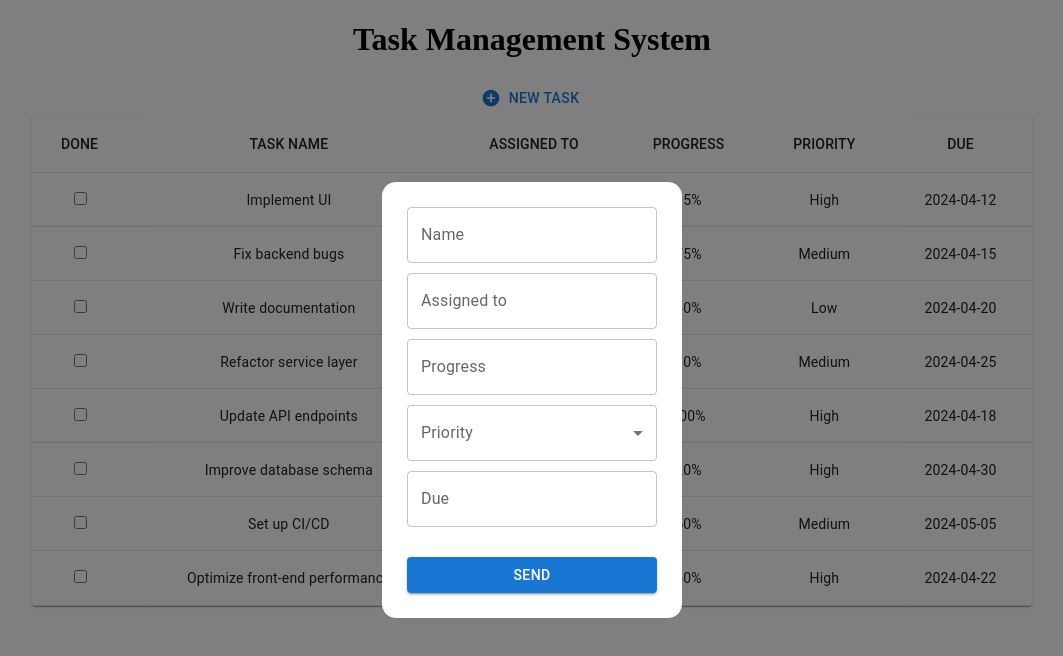
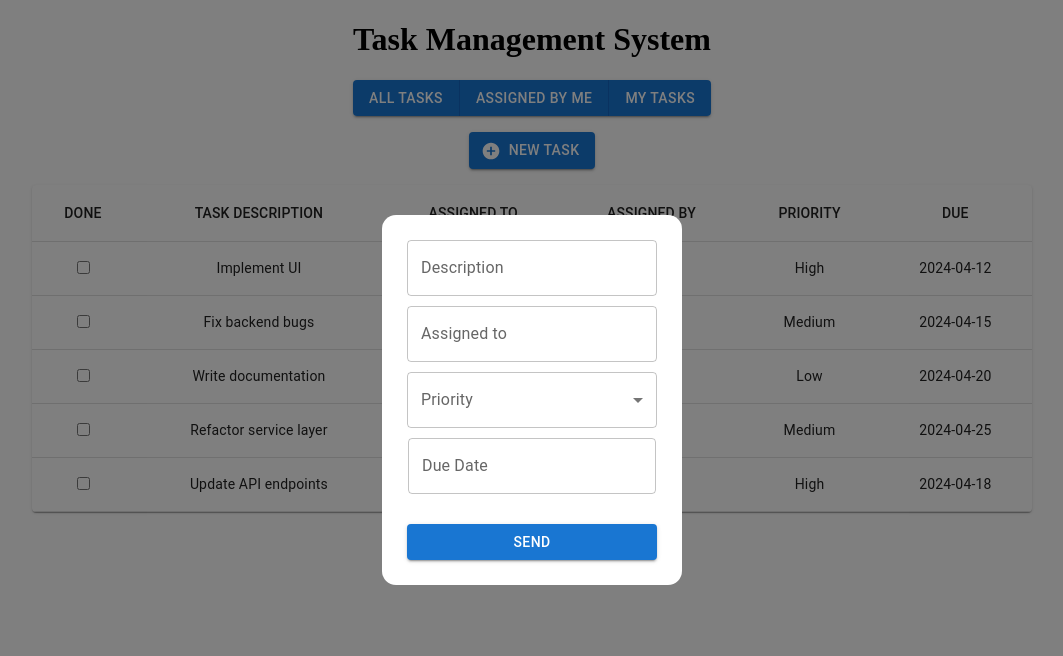
Before and after one commit to VelikanovDev/Task-Management-System, a React (Create React App) app: page / in a window 1280 px wide. Both pictures are taken after a click on the button "NEW TASK". Shown: the top 656 px of the page, without its empty margins (108-1171 px from the left). Built offline with nearby package versions, Linux system fonts and the light colour scheme.

Commit message:
add assignedBy instead of progress, add calendar to due input

```diff
--- a/src/App.js
+++ b/src/App.js
@@ -4,7 +4,7 @@ import MyModal from "./components/UI/modal/MyModal";
 import TaskForm from "./components/TaskForm";
 import * as React from "react";
 import {useState} from "react";
-import {Button} from "@mui/material";
+import {Box, Button, ButtonGroup} from "@mui/material";
 import AddCircleIcon from "@mui/icons-material/AddCircle";
 
 function App() {
@@ -14,101 +14,105 @@ function App() {
         {
             "id": "1",
             "isDone": true,
-            "name": "Implement UI",
+            "description": "Implement UI",
             "assignedTo": "Alice",
-            "progress": "95%",
+            "assignedBy": "Bob",
             "priority": "High",
             "due": "2024-04-12"
         },
         {
             "id": "2",
             "isDone": false,
-            "name": "Fix backend bugs",
+            "description": "Fix backend bugs",
             "assignedTo": "Bob",
-            "progress": "75%",
+            "assignedBy": "Alice",
             "priority": "Medium",
             "due": "2024-04-15"
         },
         {
             "id": "3",
             "isDone": false,
-            "name": "Write documentation",
+            "description": "Write documentation",
             "assignedTo": "Charlie",
-            "progress": "40%",
+            "assignedBy": "Alice",
             "priority": "Low",
             "due": "2024-04-20"
         },
         {
             "id": "4",
             "isDone": false,
-            "name": "Refactor service layer",
+            "description": "Refactor service layer",
             "assignedTo": "Dana",
-            "progress": "30%",
+            "assignedBy": "Alice",
             "priority": "Medium",
             "due": "2024-04-25"
         },
         {
             "id": "5",
             "isDone": true,
-            "name": "Update API endpoints",
+            "description": "Update API endpoints",
             "assignedTo": "Evan",
-            "progress": "100%",
+            "assignedBy": "Alice",
             "priority": "High",
             "due": "2024-04-18"
-        },
-        {
-            "id": "6",
-            "isDone": false,
-            "name": "Improve database schema",
-            "assignedTo": "Fiona",
-            "progress": "20%",
-            "priority": "High",
-            "due": "2024-04-30"
-        },
-        {
-            "id": "7",
-            "isDone": false,
-            "name": "Set up CI/CD",
-            "assignedTo": "George",
-            "progress": "50%",
-            "priority": "Medium",
-            "due": "2024-05-05"
-        },
-        {
-            "id": "8",
-            "isDone": true,
-            "name": "Optimize front-end performance",
-            "assignedTo": "Hilda",
-            "progress": "60%",
-            "priority": "High",
-            "due": "2024-04-22"
         }
-    ])
+    ]);
+    const [filter, setFilter] = useState('all'); // 'all', 'assignedByMe', 'myTasks'
+
+    const filteredData = () => {
+        if (filter === 'all') {
+            return data;
+        } else if (filter === 'assignedByMe') {
+            // Assuming tasks not assigned to Alice are assigned by Alice
+            return data.filter(task => task.assignedTo !== "Alice");
+        } else if (filter === 'myTasks') {
+            return data.filter(task => task.assignedTo === "Alice");
+        }
+    };
 
     const handleCreateTask = (newTask) => {
         setData((prevData) => {
             return [...prevData, newTask];
         });
-    }
+
+        setModalVisible(false);
+    };
+
+    const handleEditTask = (id) => {
+        const task = data.find(t => t.id === id);
+        setSelectedTask(task);
+        setModalVisible(true);
+    };
+
+    const handleDeleteTask = (id) => {
+        setData(data.filter(task => task.id !== id));
+    };
 
     return (
         <div className="App">
             <h1>Task Management System</h1>
+            <ButtonGroup variant="contained">
+                <Button variant="contained" onClick={() => setFilter('all')}>All Tasks</Button>
+                <Button variant="contained" onClick={() => setFilter('assignedByMe')}>Assigned By Me</Button>
+                <Button variant="contained" onClick={() => setFilter('myTasks')}>My Tasks</Button>
+            </ButtonGroup>
             <MyModal visible={modalVisible} setVisible={setModalVisible}>
                 <TaskForm create={handleCreateTask}/>
             </MyModal>
+            <Box mt={2} mb={2}>
                 <Button
+                    variant="contained"
                     startIcon={<AddCircleIcon />}
                     onClick={() => {
                         setSelectedTask(null);
                         setModalVisible(true);
-                    }
-                }
+                    }}
                 >
                     New Task
                 </Button>
+            </Box>
             <header>
-                <TaskTable tasks={data} />
+                <TaskTable tasks={filteredData()} filter={filter} />
             </header>
         </div>
     );
--- a/src/components/TaskForm.jsx
+++ b/src/components/TaskForm.jsx
@@ -1,15 +1,19 @@
 import React, {useEffect, useState} from 'react';
 import {Button, FormControl, InputLabel, MenuItem, Select, TextField} from "@mui/material";
+import { AdapterDayjs } from '@mui/x-date-pickers/AdapterDayjs';
+import { LocalizationProvider } from '@mui/x-date-pickers/LocalizationProvider';
+import { DatePicker } from '@mui/x-date-pickers/DatePicker';
+import dayjs from 'dayjs';
 
 const TaskForm = ({ create, update, task }) => {
     const initialTaskState = {
         id: '',
-        name: '',
+        description: '',
         isDone: false,
         assignedTo: "",
-        progress: "",
+        assignedBy: "",
         priority: "",
-        due: ""
+        due: null
     }
 
     const [newTask, setNewTask] = useState(initialTaskState);
@@ -18,7 +22,7 @@ const TaskForm = ({ create, update, task }) => {
     useEffect(() => {
         if (task) {
             setNewTask({
-                name: task.name,
+                description: task.description,
                 assignedTo: task.assignedTo,
                 progress: task.progress,
                 priority: task.priority,
@@ -27,10 +31,15 @@ const TaskForm = ({ create, update, task }) => {
         }
     }, [task]);
 
+    const handleDateChange = (newDate) => {
+        const formattedDate = newDate ? dayjs(newDate).format('YYYY-MM-DD') : null;
+        setNewTask({ ...newTask, due: formattedDate });
+    };
+
     const createOrUpdateTask = (e) => {
         e.preventDefault();
 
-        if (!newTask.name || !newTask.assignedTo || !newTask.progress || !newTask.priority || !newTask.due) {
+        if (!newTask.description || !newTask.assignedTo || !newTask.priority || !newTask.due) {
             setInputError(true);
             return;
         }
@@ -38,9 +47,9 @@ const TaskForm = ({ create, update, task }) => {
         const updatedTask = {
             id: 99,
             isDone: false,
-            name: newTask.name,
+            description: newTask.description,
             assignedTo: newTask.assignedTo,
-            progress: newTask.progress,
+            assignedBy: "Alice",
             priority: newTask.priority,
             due: newTask.due
         };
@@ -56,15 +65,16 @@ const TaskForm = ({ create, update, task }) => {
     };
 
     return (
+        <LocalizationProvider dateAdapter={AdapterDayjs}>
             <form onSubmit={createOrUpdateTask} style={{ display: 'flex', flexDirection: 'column' }}>
                 {inputError && <div style={{ color: 'red', marginBottom: '10px' }}>Please fill in all fields to add a task</div>}
                 <div style={{ marginBottom: '10px' }}>
                     <TextField
-                    id="task-name"
-                    label="Name"
+                        id="task-description"
+                        label="Description"
                         variant="outlined"
-                    value={newTask.name}
-                    onChange={(e) => setNewTask({ ...newTask, name: e.target.value })}
+                        value={newTask.description}
+                        onChange={(e) => setNewTask({ ...newTask, description: e.target.value })}
                         fullWidth
                     />
                 </div>
@@ -79,16 +89,6 @@ const TaskForm = ({ create, update, task }) => {
                     />
                 </div>
                 <div style={{ marginBottom: '10px' }}>
-                <TextField
-                    id="task-progress"
-                    label="Progress"
-                    variant="outlined"
-                    value={newTask.progress}
-                    onChange={(e) => setNewTask({ ...newTask, progress: e.target.value })}
-                    fullWidth
-                />
-            </div>
-            <div style={{ marginBottom: '10px' }}>
                     <FormControl variant="outlined" fullWidth>
                         <InputLabel id="demo-simple-select-outlined-label">Priority</InputLabel>
                         <Select
@@ -98,27 +98,25 @@ const TaskForm = ({ create, update, task }) => {
                             onChange={(e) => setNewTask({ ...newTask, priority: e.target.value })}
                             label="Priority"
                         >
-                        <MenuItem value="">
-                            <em>None</em>
-                        </MenuItem>
-                        <MenuItem value={"Low"}>Low</MenuItem>
-                        <MenuItem value={"Medium"}>Medium</MenuItem>
-                        <MenuItem value={"High"}>High</MenuItem>
+                            <MenuItem value=""><em>None</em></MenuItem>
+                            <MenuItem value="Low">Low</MenuItem>
+                            <MenuItem value="Medium">Medium</MenuItem>
+                            <MenuItem value="High">High</MenuItem>
                         </Select>
                     </FormControl>
                 </div>
                 <div style={{ marginBottom: '10px' }}>
-                <TextField
-                    id="due-date"
-                    label="Due"
-                    variant="outlined"
-                    value={newTask.due}
-                    onChange={(e) => setNewTask({ ...newTask, due: e.target.value })}
+                    <DatePicker
+                        label="Due Date"
+                        value={newTask.due ? dayjs(newTask.due) : null}
+                        onChange={handleDateChange}
+                        renderInput={(params) => <TextField {...params} />}
                         fullWidth
                     />
                 </div>
                 <Button type="submit" variant="contained" style={{ marginTop: '20px' }}>Send</Button>
             </form>
+        </LocalizationProvider>
     );
 };
 
--- a/src/components/TaskTable.jsx
+++ b/src/components/TaskTable.jsx
@@ -6,34 +6,55 @@ import TableContainer from '@mui/material/TableContainer';
 import TableHead from '@mui/material/TableHead';
 import TableRow from '@mui/material/TableRow';
 import Paper from '@mui/material/Paper';
-import {Button} from "@mui/material";
-import AddCircleIcon from "@mui/icons-material/AddCircle";
+import {IconButton} from "@mui/material";
+import EditIcon from "@mui/icons-material/Edit";
+import DeleteIcon from "@mui/icons-material/Delete";
 
-const TaskTable = ({tasks}) => {
+
+const TaskTable = ({tasks, filter}) => {
     return (
         <TableContainer component={Paper} sx={{ minWidth: 650, maxWidth: 1000, margin: '0 auto'}}>
             <Table aria-label="simple table">
                 <TableHead>
                     <TableRow>
-                        <TableCell align="center">DONE</TableCell>
-                        <TableCell align="center">TASK NAME</TableCell>
+                        { filter !== "assignedByMe"
+                            && (<TableCell align="center">DONE</TableCell>)
+                        }
+                        <TableCell align="center">TASK DESCRIPTION</TableCell>
                         <TableCell align="center">ASSIGNED TO</TableCell>
-                        <TableCell align="center">PROGRESS</TableCell>
+                        <TableCell align="center">ASSIGNED BY</TableCell>
                         <TableCell align="center">PRIORITY</TableCell>
                         <TableCell align="center">DUE</TableCell>
+                        { filter === "assignedByMe"
+                            && (<TableCell align="center">Actions</TableCell>)
+                        }
                     </TableRow>
                 </TableHead>
                 <TableBody>
                     {tasks.map((task) => (
                         <TableRow key={task.id} align="center">
-                            <TableCell align="center">
-                                <input type={"checkbox"}/>
-                            </TableCell>
-                            <TableCell align="center">{task.name}</TableCell>
+                            { filter !== "assignedByMe"
+                                && (<TableCell align="center">
+                                    <input type={"checkbox"}/>
+                                </TableCell>)
+                            }
+                            <TableCell align="center">{task.description}</TableCell>
                             <TableCell align="center">{task.assignedTo}</TableCell>
-                            <TableCell align="center">{task.progress}</TableCell>
+                            <TableCell align="center">{task.assignedBy}</TableCell>
                             <TableCell align="center">{task.priority}</TableCell>
                             <TableCell align="center">{task.due}</TableCell>
+                            { filter === "assignedByMe"
+                                && (
+                                    <TableCell align="center">
+                                        <IconButton aria-label="edit" onClick={() => console.log("Edit btn")}>
+                                            <EditIcon color="primary" />
+                                        </IconButton>
+                                        <IconButton aria-label="delete" onClick={() => console.log("Delete btn")}>
+                                            <DeleteIcon color="error" />
+                                        </IconButton>
+                                    </TableCell>
+                                )
+                            }
                         </TableRow>
                     ))}
                 </TableBody>
```
Lines whose indentation alone changed are shown as unchanged.
